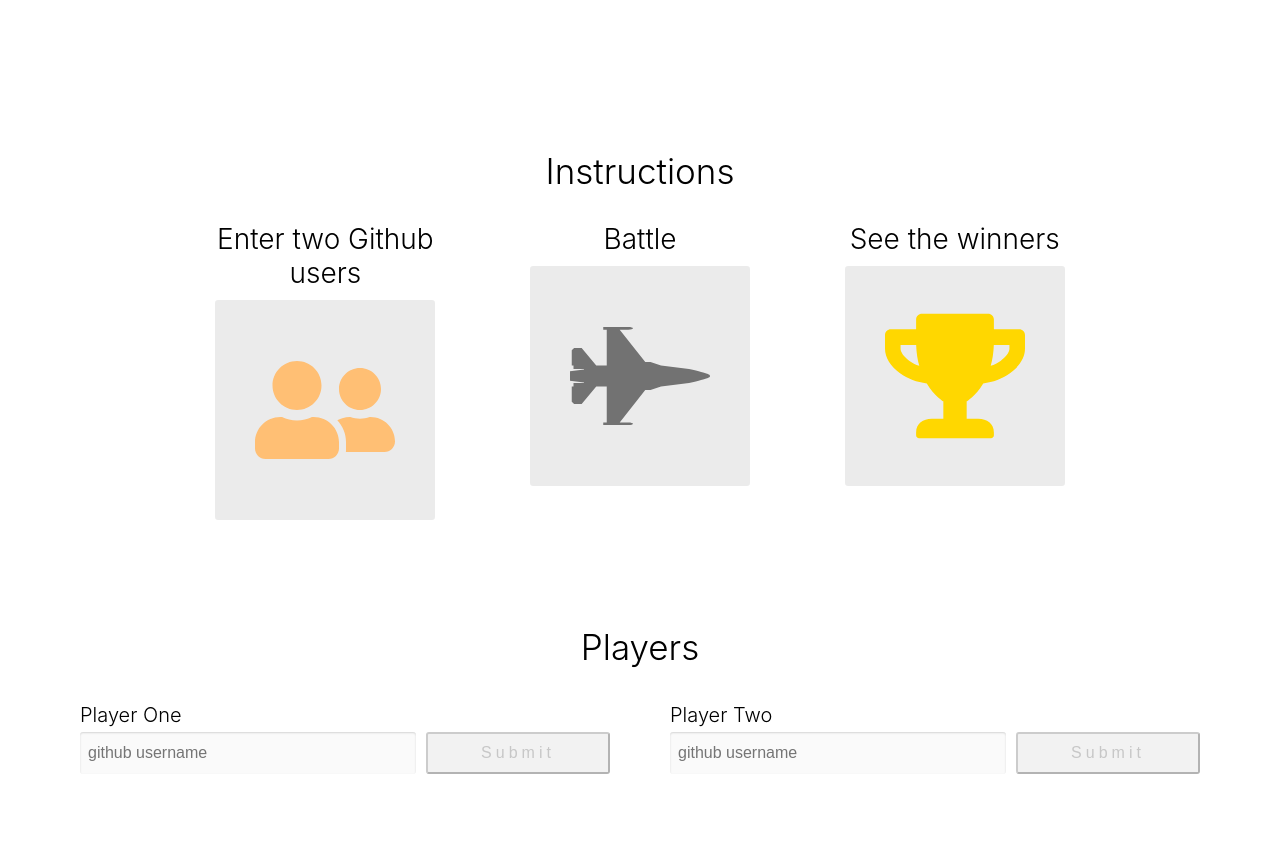
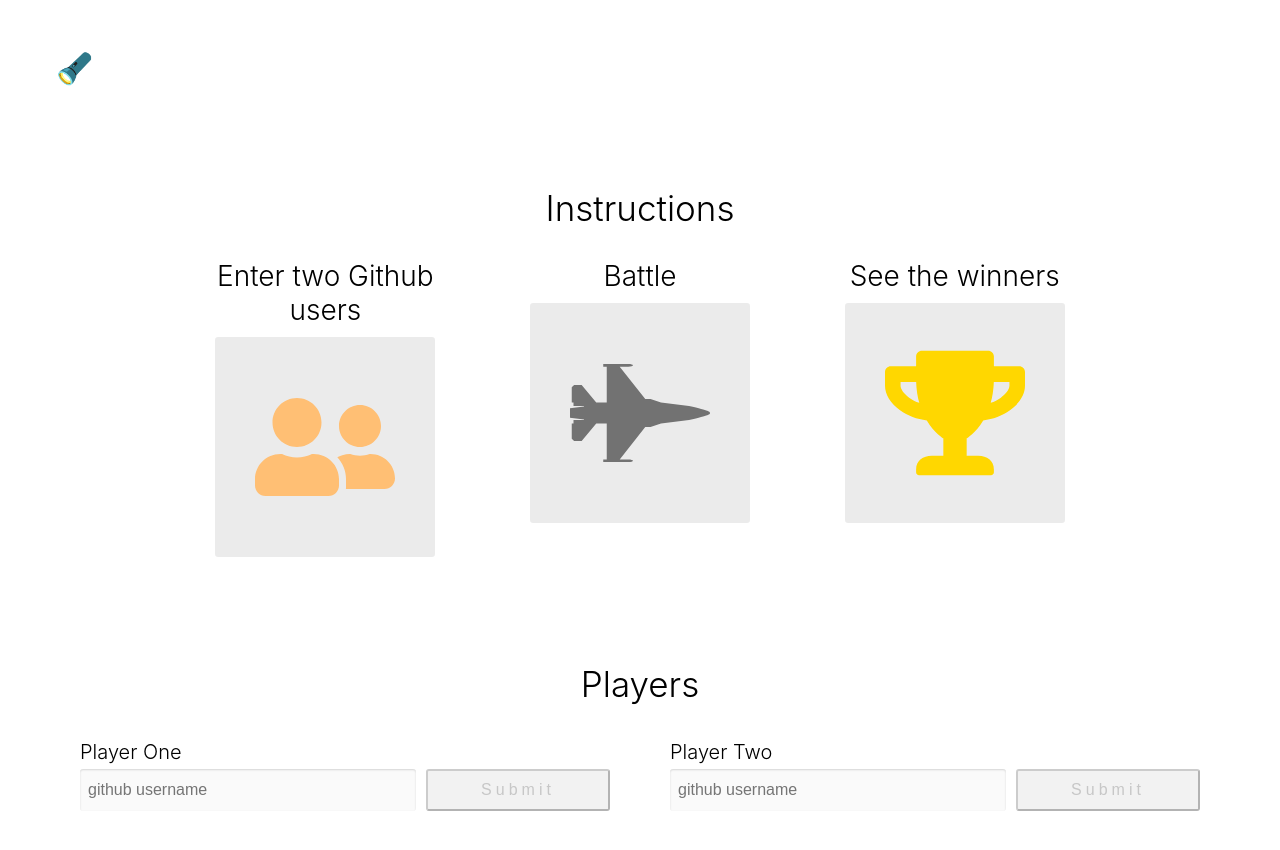
Before and after one commit to michaeltsiu/Github-Battle, a React app: page / in a window 1280 px wide. Built offline with nearby package versions, Linux system fonts and the light colour scheme.

Commit message:
Toggle Theme

```diff
--- /dev/null
+++ b/app/components/Nav.js
@@ -0,0 +1,20 @@
+import React from 'react'
+import { ThemeConsumer } from '../contexts/theme'
+
+export default function Nav() {
+  return (
+    <ThemeConsumer>
+      {({ theme, toggleTheme }) => (
+        <nav className='row space-between'>
+          <button
+            style={{fontSize: 30}}
+            className='btn-clear'
+            onClick={toggleTheme}
+          >
+            {theme === 'light' ? '🔦' : '💡'}
+          </button>
+        </nav>
+      )}
+    </ThemeConsumer>
+  )
+}
--- a/app/index.css
+++ b/app/index.css
@@ -20,6 +20,12 @@ li {
   max-width: 1200px;
   margin: 0 auto;
   padding: 50px;
+}
+
+.dark {
+  color: #DADADA;
+  background: #1c2022;
+  min-height: 100%;
 }
 
 .flex-center {
--- a/app/index.js
+++ b/app/index.js
@@ -4,6 +4,7 @@ import './index.css';
 import Popular from './components/Popular';
 import Battle from './components/Battle';
 import { ThemeProvider } from './contexts/theme'
+import Nav from './components/Nav';
 
 class App extends React.Component {
   constructor(props) {
@@ -20,9 +21,12 @@ class App extends React.Component {
   render() {
     return (
       <ThemeProvider value={this.state}>
-        <div className='container'>
-          {/* <Popular /> */}
-          <Battle />
+        <div className={this.state.theme}>
+          <div className='container'>
+            <Nav />
+            {/* <Popular /> */}
+            <Battle />
+          </div>
         </div>
       </ThemeProvider>
     )
```
